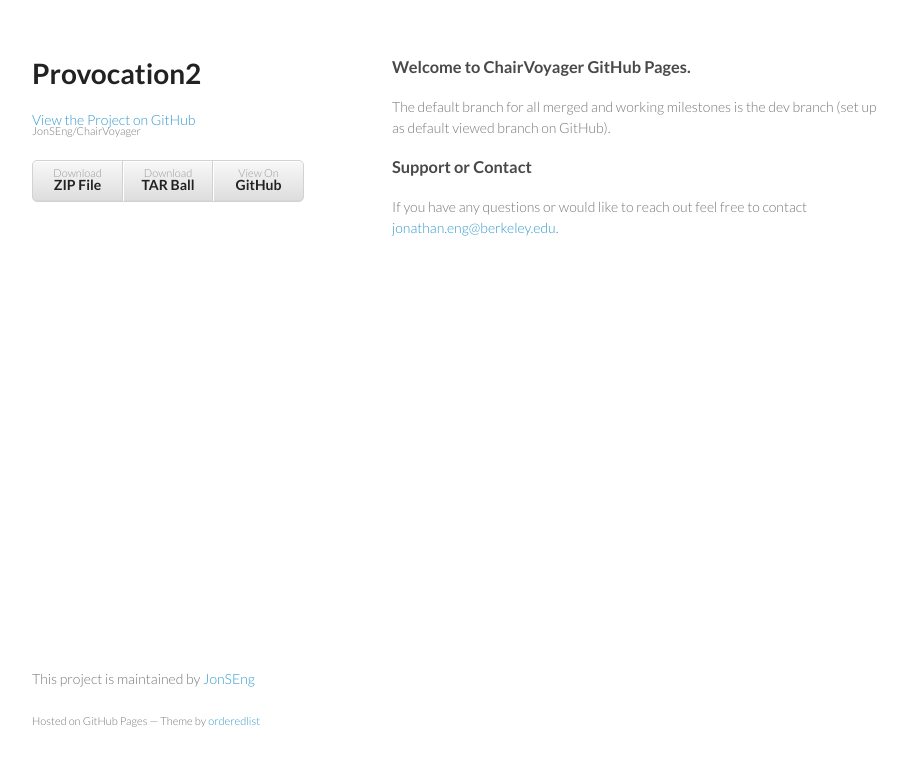
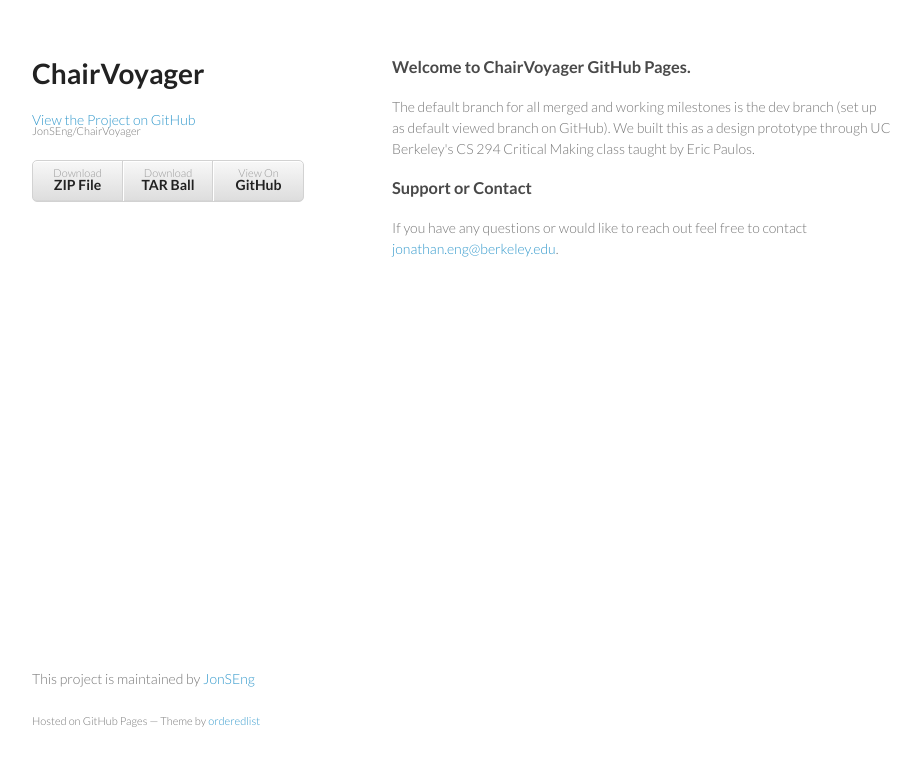
Before and after one commit to JonSEng/ChairVoyager, a plain HTML site: page index.html in a window 1280 px wide. Shown: the whole page, without its empty margins (178-1098 px from the left). Drawn offline with Linux system fonts and the light colour scheme.

Commit message:
Create gh-pages branch via GitHub

```diff
--- a/index.html
+++ b/index.html
@@ -3,7 +3,7 @@
   <head>
     <meta charset="utf-8">
     <meta http-equiv="X-UA-Compatible" content="chrome=1">
-    <title>Provocation2 by JonSEng</title>
+    <title>ChairVoyager by JonSEng</title>
 
     <link rel="stylesheet" href="stylesheets/styles.css">
     <link rel="stylesheet" href="stylesheets/pygment_trac.css">
@@ -15,7 +15,7 @@
   <body>
     <div class="wrapper">
       <header>
-        <h1>Provocation2</h1>
+        <h1>ChairVoyager</h1>
         <p></p>
 
         <p class="view"><a href="https://github.com/JonSEng/ChairVoyager">View the Project on GitHub <small>JonSEng/ChairVoyager</small></a></p>
@@ -31,7 +31,8 @@
         <h3>
 <a id="welcome-to-chairvoyager-github-pages" class="anchor" href="#welcome-to-chairvoyager-github-pages" aria-hidden="true"><span class="octicon octicon-link"></span></a>Welcome to ChairVoyager GitHub Pages.</h3>
 
-<p>The default branch for all merged and working milestones is the dev branch (set up as default viewed branch on GitHub).</p>
+<p>The default branch for all merged and working milestones is the dev branch (set up as default viewed branch on GitHub).
+We built this as a design prototype through UC Berkeley's CS 294 Critical Making class taught by Eric Paulos.</p>
 
 <h3>
 <a id="support-or-contact" class="anchor" href="#support-or-contact" aria-hidden="true"><span class="octicon octicon-link"></span></a>Support or Contact</h3>
--- a/params.json
+++ b/params.json
@@ -1 +1 @@
-{"name":"Provocation2","tagline":"","body":"### Welcome to ChairVoyager GitHub Pages.\r\nThe default branch for all merged and working milestones is the dev branch (set up as default viewed branch on GitHub).\r\n\r\n### Support or Contact\r\nIf you have any questions or would like to reach out feel free to contact jonathan.eng@berkeley.edu.","google":"","note":"Don't delete this file! It's used internally to help with page regeneration."}
+{"name":"ChairVoyager","tagline":"","body":"### Welcome to ChairVoyager GitHub Pages.\r\nThe default branch for all merged and working milestones is the dev branch (set up as default viewed branch on GitHub).\r\nWe built this as a design prototype through UC Berkeley's CS 294 Critical Making class taught by Eric Paulos.\r\n\r\n### Support or Contact\r\nIf you have any questions or would like to reach out feel free to contact jonathan.eng@berkeley.edu.","google":"","note":"Don't delete this file! It's used internally to help with page regeneration."}
```
